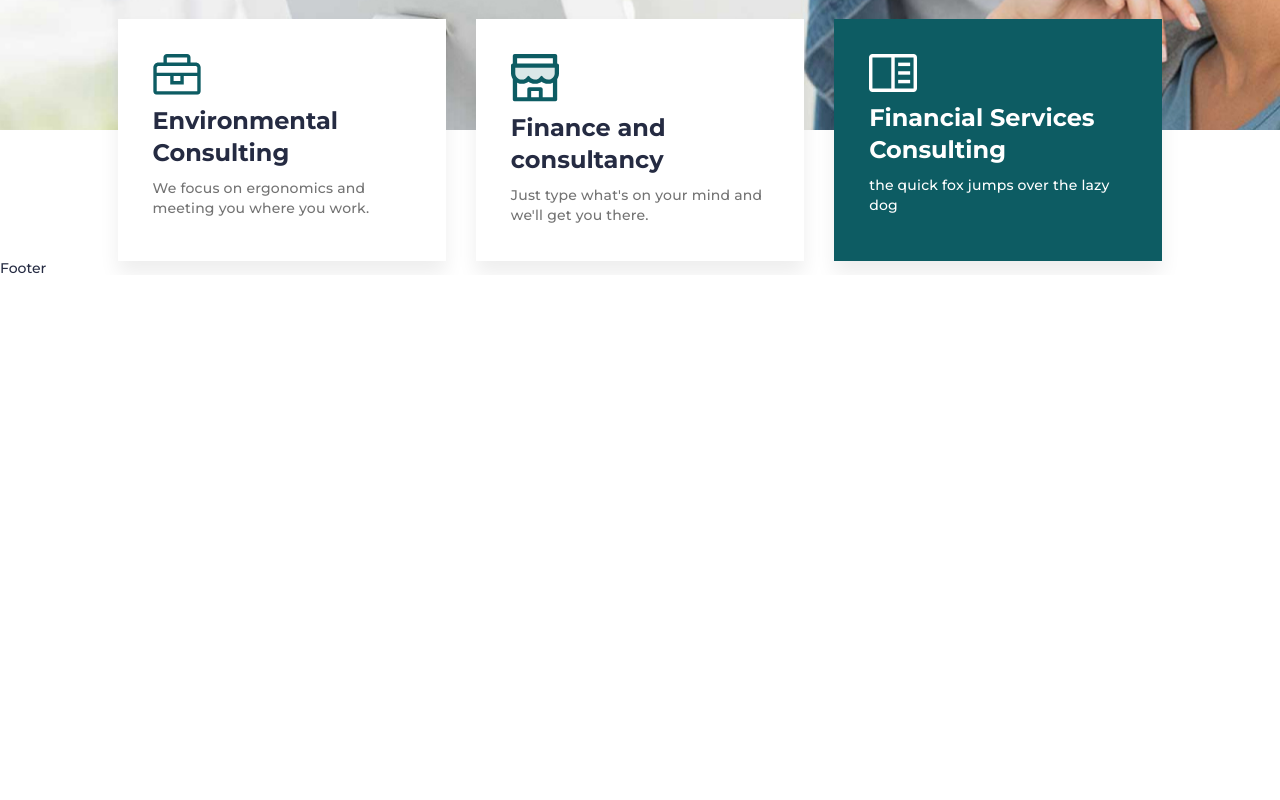
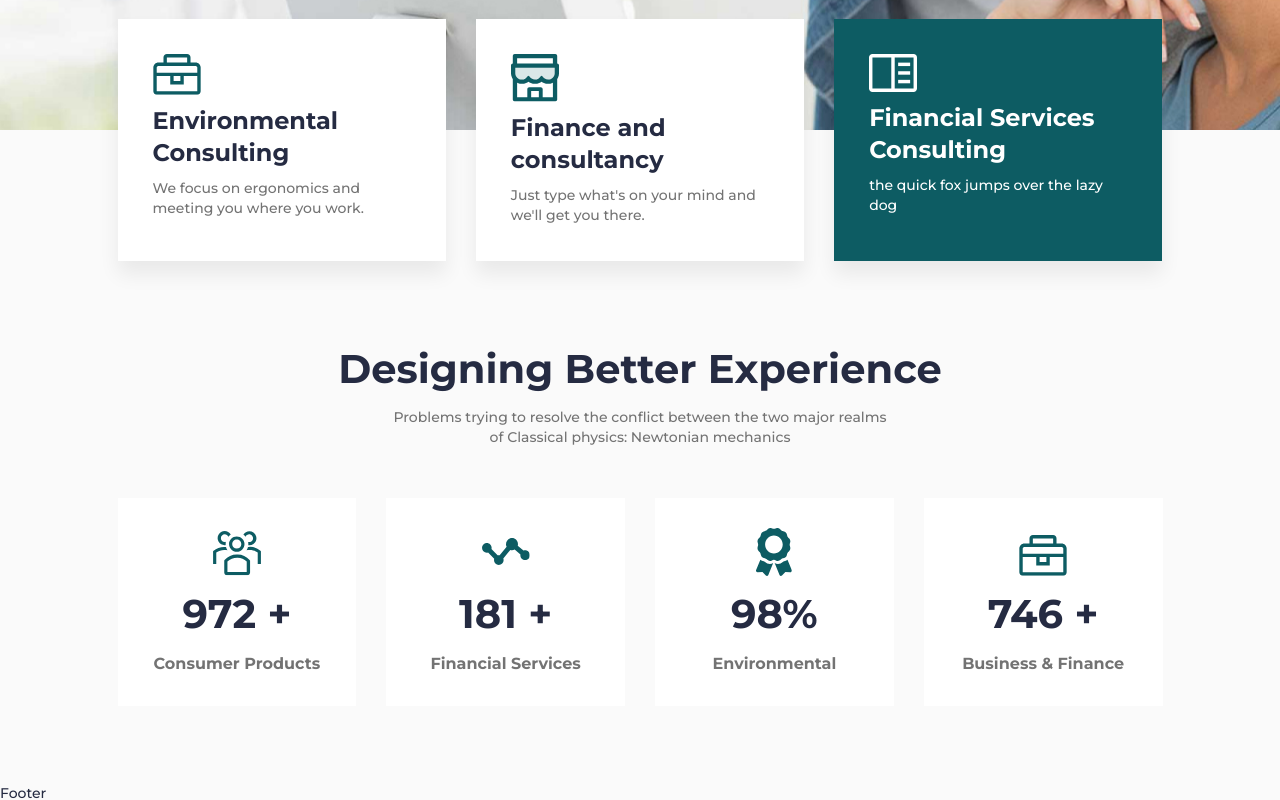
Before and after one commit to AlexZav1327/relvise, a plain HTML site: page index.html in a window 1280 px wide. Shown: the part 661-1461 px from the top of the page. Before the commit the page ends 936 px from the top, so only its background shows below. Drawn offline with Linux system fonts and the light colour scheme.

Commit message:
feat: add advantages section

```diff
--- a/index.html
+++ b/index.html
@@ -38,7 +38,7 @@
         </header>
 
         <main class="page">
-            <div class="page__main-block main-block">
+            <section class="page__main-block main-block">
                 <div class="main-block__container _container">
                    <div class="main-block__body">
                         <h1 class="main-block__title">Finance and Consultancy Solution</h1>
@@ -54,7 +54,7 @@
                 <div class="main-block__image _ibg">
                     <img src="assets/img/background.jpg" alt="background">
                 </div>
-            </div>
+            </section>
 
             <section class="page__services services">
                 <div class="services__container _container">
@@ -83,6 +83,54 @@
                     </div>
                 </div>
             </section>
+
+            <section class="page__advantages advantages">
+                <div class="advantages__container _container">
+                    <div class="advantages__header header-block">
+                        <h2 class="header-block__title">Designing Better Experience</h2>
+                        <div class="header-block__subtitle">Problems trying to resolve the conflict between the two major realms <br>
+                        of Classical physics: Newtonian mechanics</div>
+                    </div>
+                    <div class="advantages__body">
+                        <div class="advantages__column">
+                            <div class="advantages__item">
+                                <div class="advantages__icon">
+                                    <img src="assets/img/experience-item-1.svg" alt="Consumer Products">
+                                </div>
+                                <div class="advantages__value">972 +</div>
+                                <div class="advantages__text">Consumer Products</div>
+                            </div>
+                        </div>
+                        <div class="advantages__column">
+                            <div class="advantages__item">
+                                <div class="advantages__icon">
+                                    <img src="assets/img/experience-item-2.svg" alt="Financial Services">
+                                </div>
+                                <div class="advantages__value">181 +</div>
+                                <div class="advantages__text">Financial Services</div>
+                            </div>
+                        </div>
+                        <div class="advantages__column">
+                            <div class="advantages__item">
+                                <div class="advantages__icon">
+                                    <img src="assets/img/experience-item-3.svg" alt="Environmental">
+                                </div>
+                                <div class="advantages__value">98%</div>
+                                <div class="advantages__text">Environmental</div>
+                            </div>
+                        </div>
+                        <div class="advantages__column">
+                            <div class="advantages__item">
+                                <div class="advantages__icon">
+                                    <img src="assets/img/experience-item-4.svg" alt="Business & Finance">
+                                </div>
+                                <div class="advantages__value">746 +</div>
+                                <div class="advantages__text">Business & Finance</div>
+                            </div>
+                        </div>
+                    </div>
+                </div>
+            </section>
         </main>
 
         <footer class="footer">
--- a/style.css
+++ b/style.css
@@ -40,6 +40,7 @@ body {
     font-weight: 500;
 	color: #252B42;
     font-family: Montserrat;
+    background-color: #fafafa;
 }
 
 .wrapper {
@@ -96,7 +97,6 @@ body {
     font-size: 24px;
     color: inherit;
     line-height: 32px;
-    letter-spacing: 0.1px;
 }
 
 .header__menu {
@@ -167,6 +167,32 @@ body {
     z-index: 2;
 }
 
+.page__advantages {
+
+}
+
+.header-block {
+    text-align: center;
+}
+
+.header-block__title {
+    font-weight: 700;
+    font-size: 40px;
+    line-height: calc(57 / 40 * 100%);
+    margin: 0 0 10px 0;
+}
+
+@media (max-width: 633px) {
+    .header-block__title {
+        font-size: 32px;
+    }
+}
+
+.header-block__subtitle {
+    line-height: calc(20 / 14 * 100%);
+    color: #737373;
+}
+
 /* -------------------- main-block -------------------- */
 
 .main-block {
@@ -190,6 +216,12 @@ body {
     }
 }
 
+@media (max-width: 478.98px) {
+    .main-block__body {
+        padding: 105px 0 160px 0;
+    }
+}
+
 .main-block__body > *:not(:last-child) {
     margin: 0 0 35px 0;
 }
@@ -198,7 +230,6 @@ body {
     font-size: 58px;
     line-height: calc(80 / 58 * 100%);
     font-weight: 800;
-    letter-spacing: 0.2px;
 }
 
 @media (max-width: 478.98px) {
@@ -232,7 +263,6 @@ body {
     justify-content: center;
     align-items: center;
     padding: 5px 36px;
-    letter-spacing: 0.2px;
     font-weight: 700;
     line-height: calc(21 / 14 * 100%);
     text-align: center;
@@ -364,12 +394,86 @@ body {
 
 .item-servise__text {
     line-height: calc(20 / 14 * 100%);
-    letter-spacing: 0.2px;
     color: #737373;
 }
 
-/* -------------------- footer -------------------- */
+/* -------------------- advantages -------------------- */
 
-.footer {
+.advantages {
+    padding: 80px 0;
+}
 
+@media (max-width: 991.98px) {
+    .advantages {
+        padding: 60px 0;
+    }
 }
+
+@media (max-width: 633px) {
+    .advantages {
+        padding: 45px 0;
+    }
+}
+
+.advantages__header {
+    margin: 0 0 50px 0;
+}
+
+@media (max-width: 633px) {
+    .advantages__header {
+        margin: 0 0 30px 0;
+    }
+}
+
+.advantages__body {
+    margin: 0 -15px -30px;
+    display: flex;
+    flex-wrap: wrap;
+}
+
+.advantages__column {
+    padding: 0 15px;
+    flex: 0 1 25%;
+    margin: 0 0 30px 0;
+}
+
+@media (max-width: 1027px) {
+    .advantages__column {
+        flex: 0 1 50%;
+    }
+}
+
+@media (max-width: 633px) {
+    .advantages__column {
+        flex: 0 1 100%;
+    }
+}
+
+.advantages__icon {
+    height: 48px;
+    display: flex;
+    align-items: flex-end;
+    justify-content: center;
+}
+
+.advantages__item {
+    background-color: #ffffff;
+    padding: 30px;
+    font-weight: 700;
+    text-align: center;
+}
+
+.advantages__item > *:not(:last-child) {
+    margin: 0 0 10px 0;
+}
+
+.advantages__value {
+    font-size: 40px;
+    line-height: calc(57 / 40 * 100%);
+}
+
+.advantages__text {
+    font-size: 16px;
+    line-height: calc(24 / 16 * 100%);
+    color: #737373;
+}
```
Also changed, not shown: assets/img/experience-item-1.svg (added), assets/img/experience-item-2.svg (added), assets/img/experience-item-3.svg (added), assets/img/experience-item-4.svg (added).
